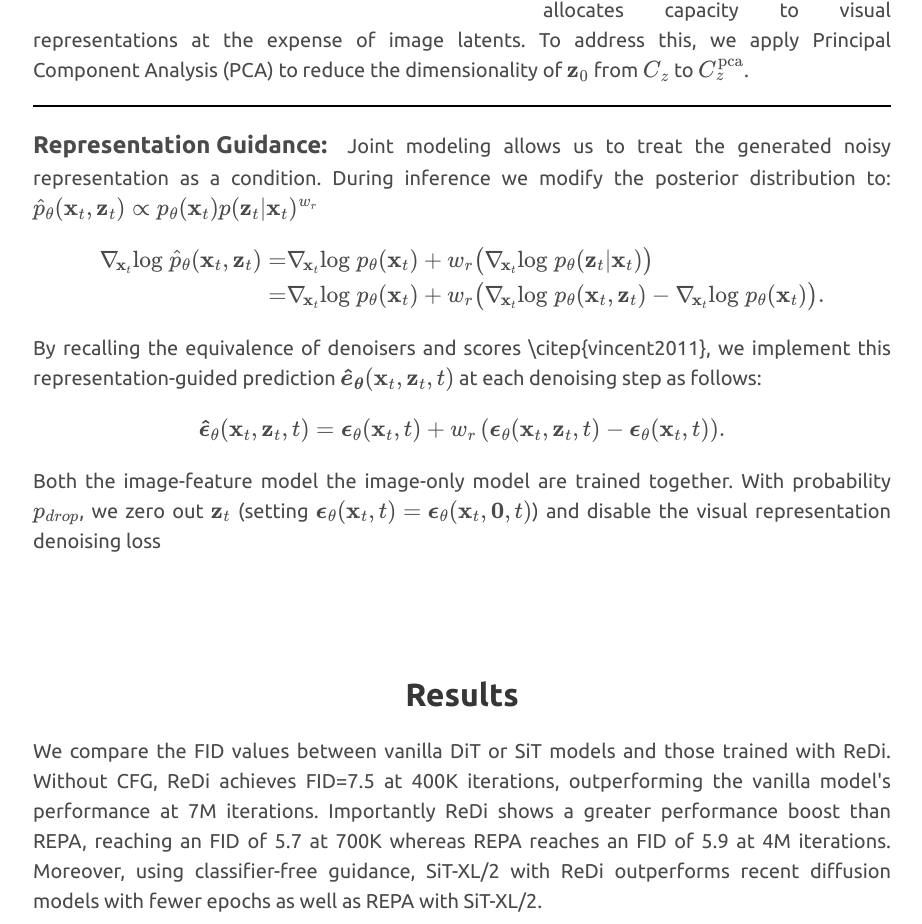
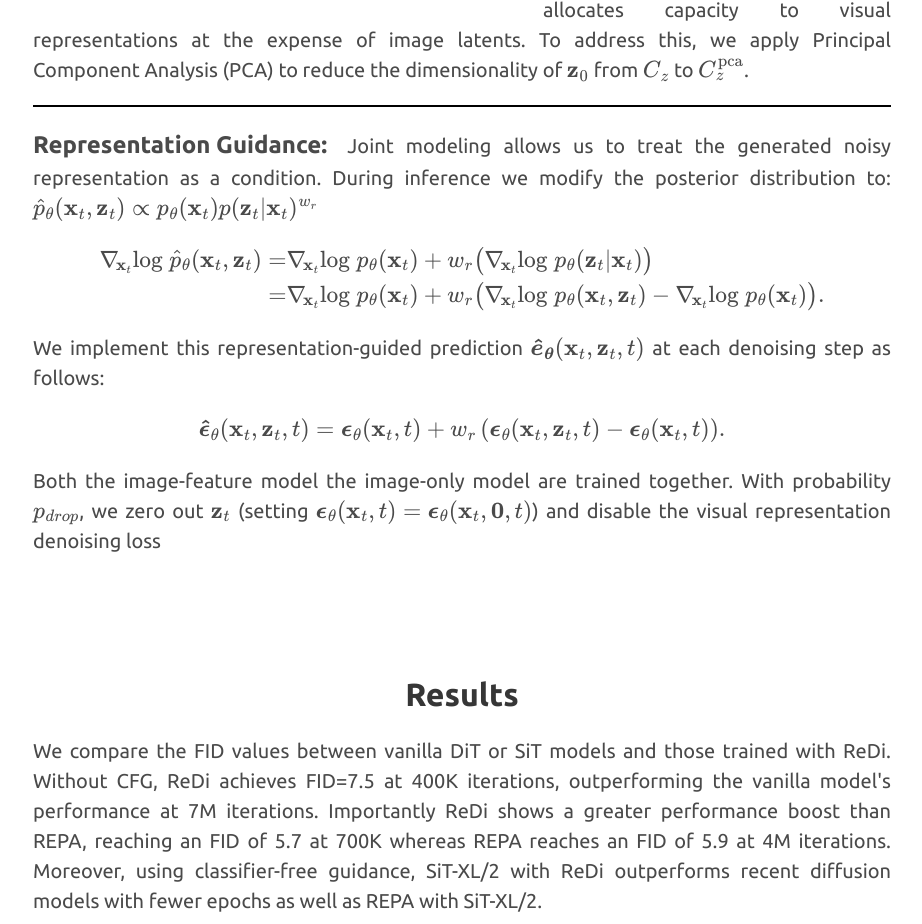
Before and after one commit to RepresentationDiffusion/RepresentationDiffusion.github.io, a plain HTML site: page index.html in a window 1280 px wide. Shown: the part 3726-4650 px from the top of the page, without its empty margins (178-1100 px from the left). Drawn offline with nearby package versions, Linux system fonts and the light colour scheme; a script that the page names is missing; some icons are missing; a web font is replaced by a local one.

Commit message:
Update index.html

```diff
--- a/index.html
+++ b/index.html
@@ -481,7 +481,7 @@ To address this, we apply Principal Component Analysis (PCA) to reduce the dimen
                 \big).
         \end{align}
 
-        By recalling the equivalence of denoisers and scores \citep{vincent2011}, we implement this representation-guided prediction $\boldsymbol{\hat{e}_\theta}(\mathbf{x}_t, \mathbf{z}_t, t)$ at each denoising step as follows:
+        We implement this representation-guided prediction $\boldsymbol{\hat{e}_\theta}(\mathbf{x}_t, \mathbf{z}_t, t)$ at each denoising step as follows:
         \begin{equation}
         \boldsymbol{\hat{\epsilon}}_\theta(\mathbf{x}_t, \mathbf{z}_t, t) = \boldsymbol{\epsilon}_\theta(\mathbf{x}_t, t) + w_r\left(\boldsymbol{\epsilon}_\theta(\mathbf{x}_t, \mathbf{z}_t, t) - \boldsymbol{\epsilon}_\theta(\mathbf{x}_t, t)\right).
         \end{equation}
```
